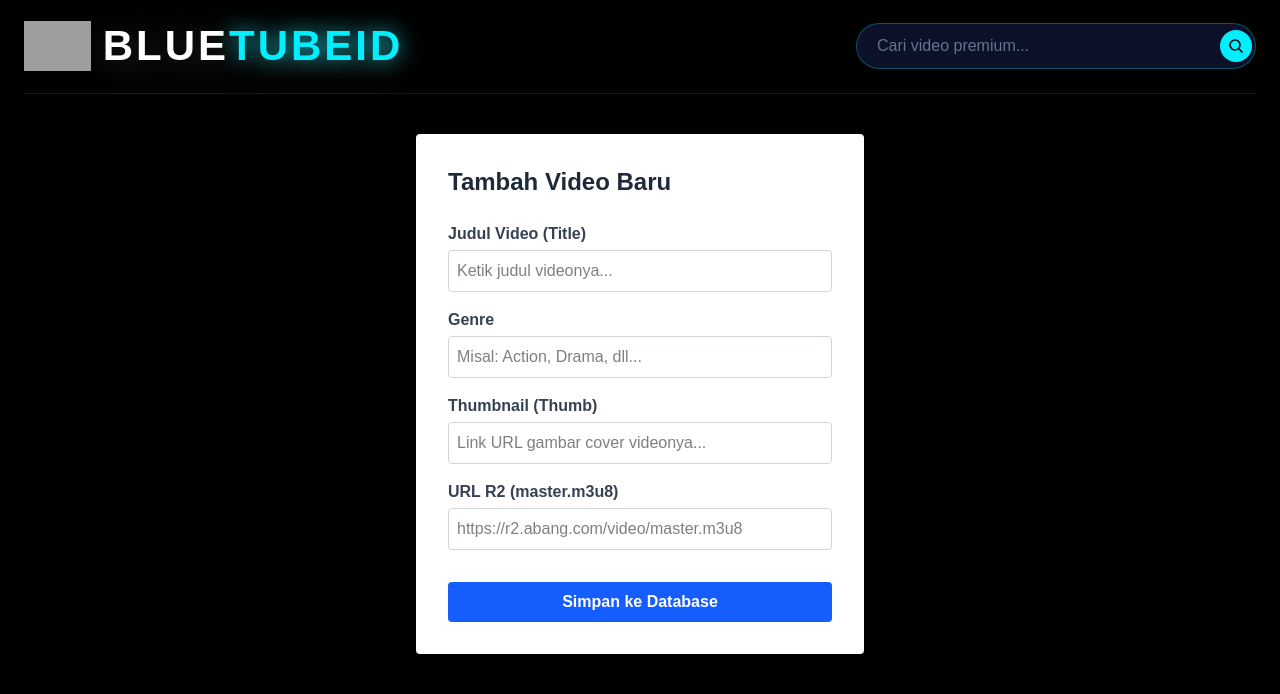
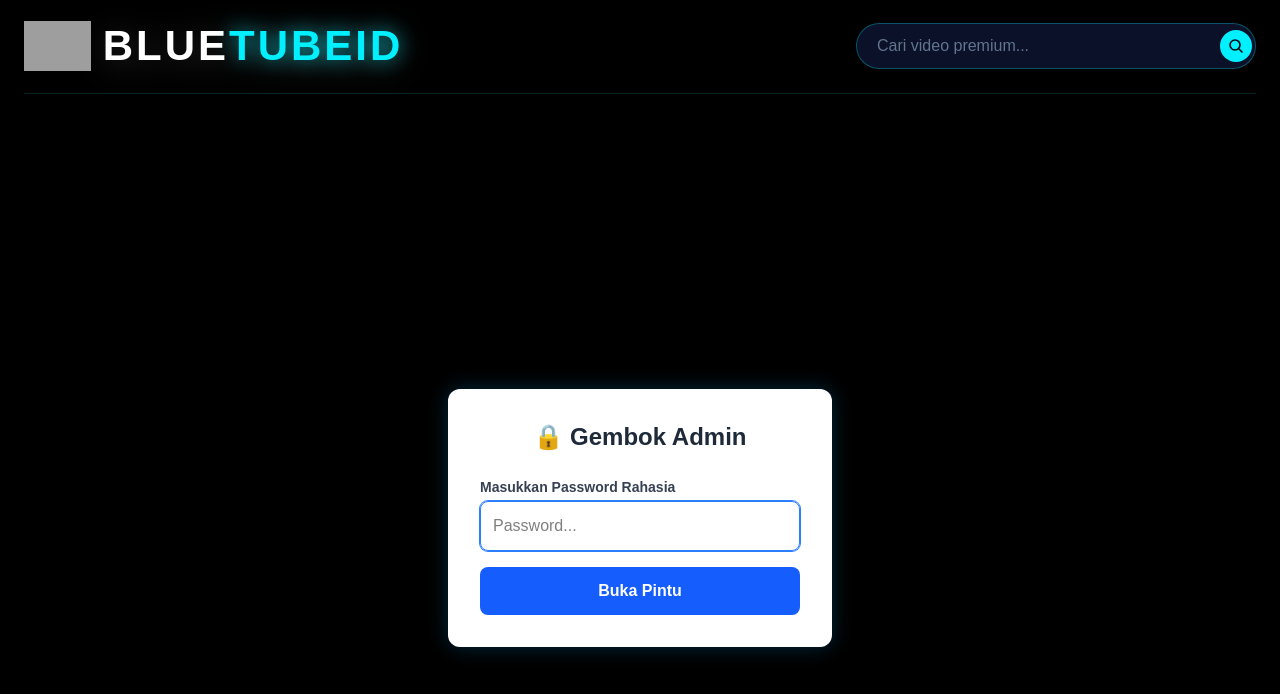
Before and after one commit to putralubis1009/bluetube-app, a Next.js app: page /admin in a window 1280 px wide. Shown: the top 694 px of the page. Built offline with nearby package versions, Linux system fonts and the light colour scheme; grey boxes are pictures that could not be loaded.

Commit message:
update admin

```diff
--- a/src/app/admin/page.jsx
+++ b/src/app/admin/page.jsx
@@ -1,99 +1,141 @@
-'use client';
-import { useState } from 'react';
+"use client";
+import { useState } from "react";
 
-export default function AdminPanel() {
-  const [status, setStatus] = useState('');
+export default function AdminPage() {
+  const [isLocked, setIsLocked] = useState(true);
+  const [passwordInput, setPasswordInput] = useState("");
+  const [savedPassword, setSavedPassword] = useState(""); // Nyimpan password ke memori
+  const [loginError, setLoginError] = useState("");
 
-  async function handleSubmit(e) {
+  const [title, setTitle] = useState("");
+  const [genre, setGenre] = useState("");
+  const [thumb, setThumb] = useState("");
+  const [url, setUrl] = useState("");
+  const [statusMsg, setStatusMsg] = useState("");
+
+  const handleLogin = (e) => {
     e.preventDefault();
-    setStatus('Sabar Bang, lagi nyimpan data ni...');
+    if (!passwordInput) {
+      setLoginError("Isi dulu passwordnya, Bang!");
+      return;
+    }
+    // Form terbuka, tapi belum tentu bisa nyimpan. Penentunya nanti di API.
+    setSavedPassword(passwordInput);
+    setIsLocked(false);
+    setLoginError("");
+  };
 
-    // Ambil semua data dari form
-    const formData = new FormData(e.currentTarget);
-    const title = formData.get('title');
-    const genre = formData.get('genre');
-    const thumb = formData.get('thumb');
-    const url = formData.get('url');
-
-    // Nembak ke jalur API kita
+  const handleSubmit = async (e) => {
+    e.preventDefault();
+    setStatusMsg("Loading...");
+    try {
       const res = await fetch('/api/videos', {
         method: 'POST',
-      body: JSON.stringify({ title, genre, thumb, url }),
-      headers: { 'Content-Type': 'application/json' }
+        headers: { 'Content-Type': 'application/json' },
+        // Selipkan password ke paket data yang dikirim ke API
+        body: JSON.stringify({ title, genre, thumb, url, password: savedPassword }),
       });
 
-    if (res.ok) {
-      setStatus('Mantap kali! Video sukses masuk database.');
-      e.currentTarget.reset(); // Kosongkan form biar bisa lanjut nambah yang lain
+      const data = await res.json();
+
+      // Kalau API bilang statusnya 401 (Unauthorized / Password Salah)
+      if (res.status === 401) {
+        setIsLocked(true); // Gembok lagi halamannya
+        setPasswordInput("");
+        setSavedPassword("");
+        setLoginError("Password salah, Bang! Ketahuan kau nyusup ya.");
+        setStatusMsg("");
+      } else if (res.ok) {
+        setStatusMsg("Mantap kali! Video sukses masuk database.");
+        setTitle(""); setGenre(""); setThumb(""); setUrl("");
       } else {
-      setStatus('Alamak, ada error sikit. Coba cek lagi Bang.');
+        setStatusMsg(data.error || "Alamak, gagal nyimpan data.");
       }
+    } catch (error) {
+      setStatusMsg("Error jaringan, Bang.");
+    }
+  };
+
+  if (isLocked) {
+    return (
+      <div className="min-h-screen bg-black flex flex-col items-center justify-center p-4">
+        <div className="bg-white p-8 rounded-xl w-full max-w-sm shadow-[0_0_20px_rgba(0,136,204,0.3)]">
+          <h2 className="text-2xl font-bold mb-6 text-gray-800 text-center">🔒 Gembok Admin</h2>
+
+          <form onSubmit={handleLogin} className="space-y-4">
+            <div>
+              <label className="block text-sm font-semibold text-gray-700 mb-1">
+                Masukkan Password Rahasia
+              </label>
+              <input
+                type="password"
+                value={passwordInput}
+                onChange={(e) => setPasswordInput(e.target.value)}
+                className="w-full border border-gray-300 p-3 rounded-lg focus:outline-none focus:border-blue-500 focus:ring-1 focus:ring-blue-500 text-black"
+                placeholder="Password..."
+                autoFocus
+              />
+              {loginError && <p className="text-red-500 text-sm mt-2 font-medium">{loginError}</p>}
+            </div>
+            <button
+              type="submit"
+              className="w-full bg-blue-600 text-white font-bold py-3 rounded-lg hover:bg-blue-700 transition-all"
+            >
+              Buka Pintu
+            </button>
+          </form>
+        </div>
+      </div>
+    );
   }
 
   return (
-    <div className="p-8 max-w-md mx-auto mt-10 bg-white rounded shadow-md text-black">
-      <h1 className="text-2xl font-bold mb-6 text-gray-800">Tambah Video Baru</h1>
+    <div className="min-h-screen bg-black flex flex-col items-center justify-center p-4">
+      <div className="bg-white p-8 rounded-xl w-full max-w-md">
 
-      <form onSubmit={handleSubmit} className="flex flex-col gap-4">
-
-        {/* Input Title */}
-        <div>
-          <label className="block mb-1 font-semibold text-gray-700">Judul Video (Title)</label>
-          <input
-            type="text"
-            name="title"
-            required
-            className="border border-gray-300 p-2 w-full rounded"
-            placeholder="Ketik judul videonya..."
-          />
+        <div className="flex justify-between items-center mb-6">
+            <h2 className="text-2xl font-bold text-gray-800">Tambah Video Baru</h2>
+            <button
+              onClick={() => {
+                setIsLocked(true);
+                setPasswordInput("");
+                setSavedPassword("");
+              }}
+              className="text-sm text-red-500 font-semibold hover:underline bg-red-50 px-3 py-1 rounded-md"
+            >
+              🔒 Kunci Lagi
+            </button>
         </div>
 
-        {/* Input Genre */}
+        <form onSubmit={handleSubmit} className="space-y-4">
           <div>
-          <label className="block mb-1 font-semibold text-gray-700">Genre</label>
-          <input
-            type="text"
-            name="genre"
-            required
-            className="border border-gray-300 p-2 w-full rounded"
-            placeholder="Misal: Action, Drama, dll..."
-          />
+            <label className="block text-sm font-semibold text-gray-700 mb-1">Judul Video (Title)</label>
+            <input type="text" value={title} onChange={(e) => setTitle(e.target.value)} className="w-full border border-gray-300 p-2 rounded-md focus:outline-none focus:border-blue-500 text-black" placeholder="Ketik judul videonya..." required />
+          </div>
+          <div>
+            <label className="block text-sm font-semibold text-gray-700 mb-1">Genre</label>
+            <input type="text" value={genre} onChange={(e) => setGenre(e.target.value)} className="w-full border border-gray-300 p-2 rounded-md focus:outline-none focus:border-blue-500 text-black" placeholder="Misal: Action, Drama, dll..." required />
+          </div>
+          <div>
+            <label className="block text-sm font-semibold text-gray-700 mb-1">Thumbnail (Thumb)</label>
+            <input type="text" value={thumb} onChange={(e) => setThumb(e.target.value)} className="w-full border border-gray-300 p-2 rounded-md focus:outline-none focus:border-blue-500 text-black" placeholder="Link URL gambar cover videonya..." required />
+          </div>
+          <div>
+            <label className="block text-sm font-semibold text-gray-700 mb-1">URL R2 (master.m3u8)</label>
+            <input type="text" value={url} onChange={(e) => setUrl(e.target.value)} className="w-full border border-gray-300 p-2 rounded-md focus:outline-none focus:border-blue-500 text-black" placeholder="https://r2.abang.com/video/master.m3u8" required />
           </div>
 
-        {/* Input Thumbnail */}
-        <div>
-          <label className="block mb-1 font-semibold text-gray-700">Thumbnail (Thumb)</label>
-          <input
-            type="text"
-            name="thumb"
-            required
-            className="border border-gray-300 p-2 w-full rounded"
-            placeholder="Link URL gambar cover videonya..."
-          />
-        </div>
-
-        {/* Input URL Video */}
-        <div>
-          <label className="block mb-1 font-semibold text-gray-700">URL R2 (master.m3u8)</label>
-          <input
-            type="text"
-            name="url"
-            required
-            className="border border-gray-300 p-2 w-full rounded"
-            placeholder="https://r2.abang.com/video/master.m3u8"
-          />
-        </div>
-
-        <button
-          type="submit"
-          className="bg-blue-600 text-white p-2 rounded mt-4 hover:bg-blue-700 font-bold"
-        >
+          <button type="submit" className="w-full bg-blue-600 text-white font-bold py-3 rounded-lg hover:bg-blue-700 transition-all mt-4">
             Simpan ke Database
           </button>
+
+          {statusMsg && (
+            <p className={`text-center font-semibold text-sm mt-3 ${statusMsg.includes("gagal") || statusMsg.includes("Error") ? "text-red-500" : "text-green-600"}`}>
+              {statusMsg}
+            </p>
+          )}
         </form>
-
-      {/* Pesan status bakalan nongol di sini */}
-      {status && <p className="mt-4 font-semibold text-center text-blue-600">{status}</p>}
+      </div>
     </div>
   );
 }
--- a/src/app/api/videos/route.js
+++ b/src/app/api/videos/route.js
@@ -45,14 +45,23 @@ export async function GET() {
   }
 }
 
-// FUNGSI POST: Tetap aman untuk nyimpan video baru dari halaman admin ke MongoDB
+// FUNGSI POST: SUDAH DIGEMBOK SISI SERVER
 export async function POST(request) {
   const client = new MongoClient(uri);
 
   try {
     const body = await request.json();
-    const { title, genre, thumb, url } = body;
 
+    // TANGKAP PASSWORD DARI FORM ADMIN JUGA
+    const { title, genre, thumb, url, password } = body;
+
+    // SATPAM JALUR BELAKANG: Cek apakah password cocok dengan yang ada di Vercel
+    if (password !== process.env.ADMIN_PASSWORD) {
+      console.log("Ada penyusup nyoba masuk pakai password salah!");
+      return NextResponse.json({ error: 'Password Salah! Akses Ditolak.' }, { status: 401 });
+    }
+
+    // Kalau password benar, baru buka pintu ke MongoDB
     await client.connect();
     const db = client.db('bluetube');
     const collection = db.collection('videos');
```
Lines whose indentation alone changed are shown as unchanged.
